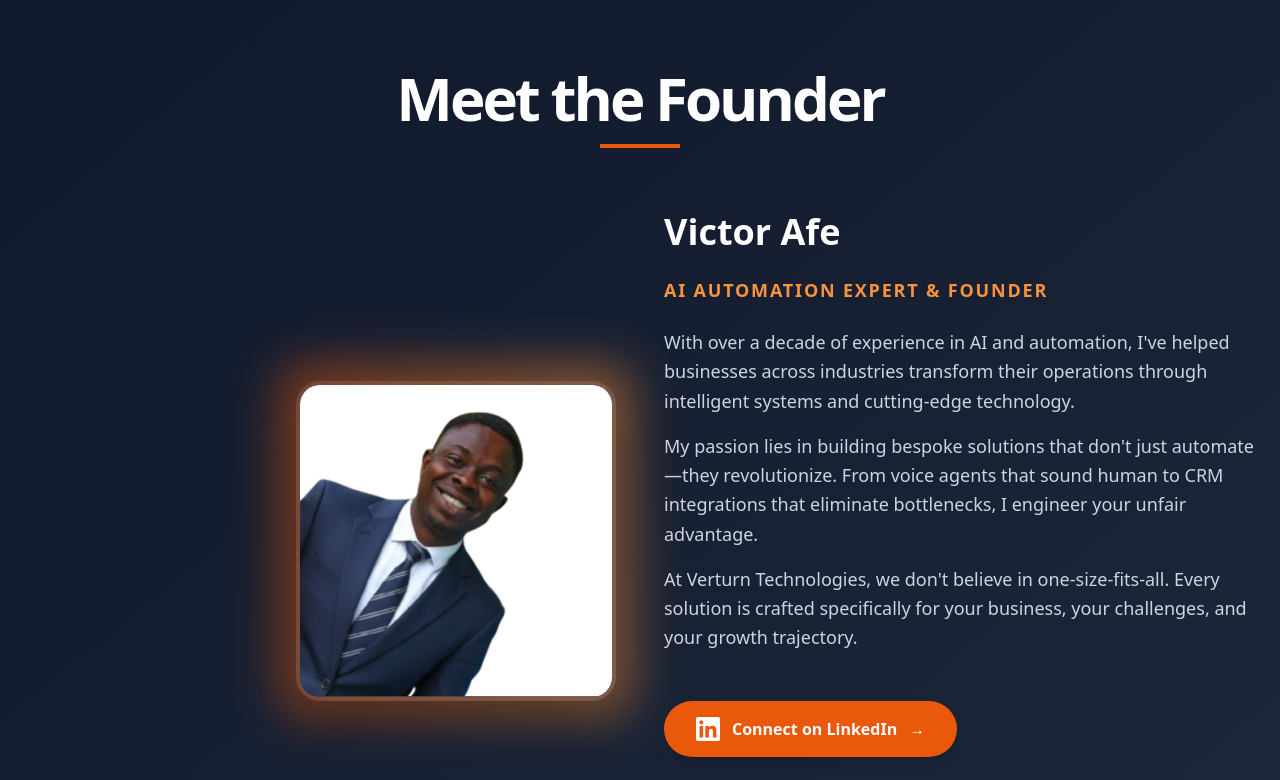
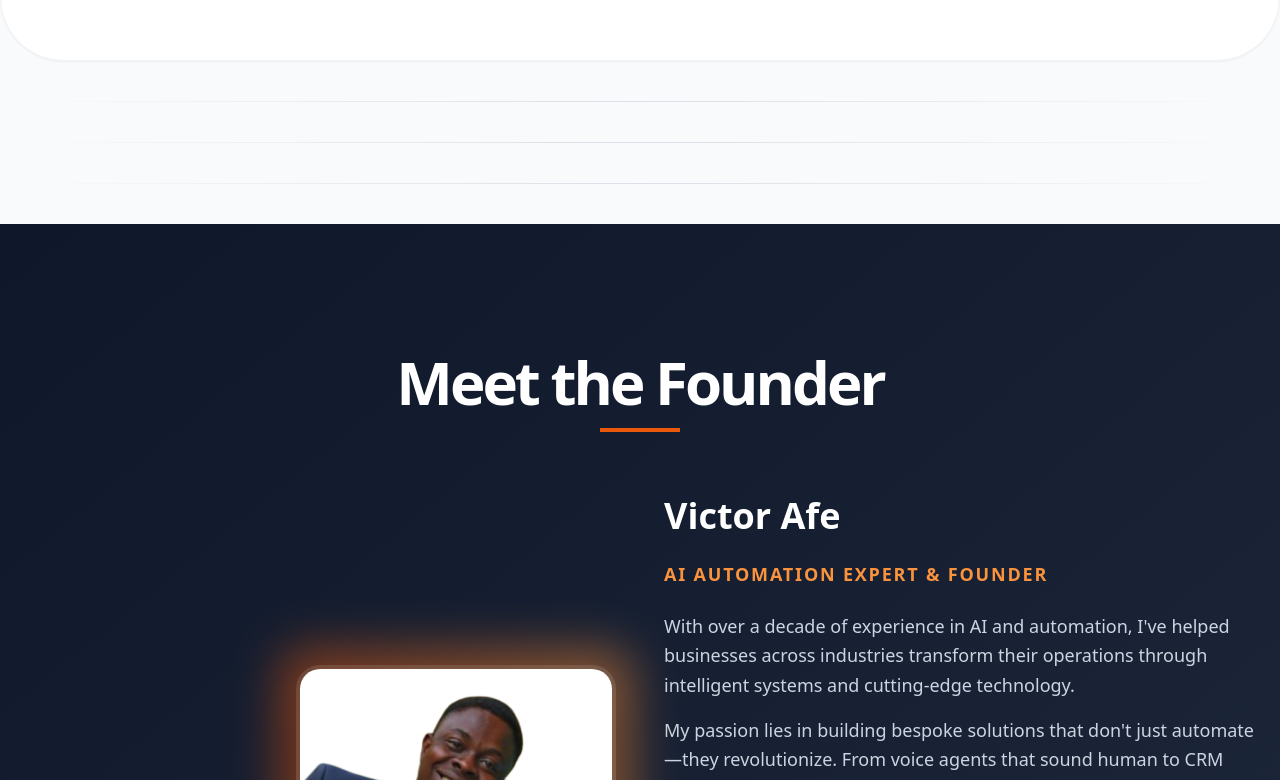
Before and after one commit to Afevictor/myweb, a React (Vite) app: page / in a window 1280 px wide. Shown: the part 1640-2420 px from the top of the page. Built offline with nearby package versions, Linux system fonts and the light colour scheme; no server answers; the database is empty.

Commit message:
style: add premium gradient section dividers to homepage

```diff
--- a/pages/HomePage.tsx
+++ b/pages/HomePage.tsx
@@ -6,15 +6,26 @@ import { LatestNews } from '../components/LatestNews';
 import { MeetTheFounder } from '../components/MeetTheFounder';
 import { ContactForm } from '../components/ContactForm';
 
+const SectionDivider = () => (
+    <div className="max-w-7xl mx-auto px-6 opacity-30">
+        <div className="h-px w-full bg-gradient-to-r from-transparent via-slate-400 to-transparent"></div>
+    </div>
+);
+
 export const HomePage: React.FC = () => {
     return (
-        <>
+        <div className="space-y-10">
             <Hero />
+            <SectionDivider />
             <Services />
+            <SectionDivider />
             <LatestNews />
+            <SectionDivider />
             <Testimonials />
+            <SectionDivider />
             <MeetTheFounder />
+            <SectionDivider />
             <ContactForm />
-        </>
+        </div>
     );
 };
```
